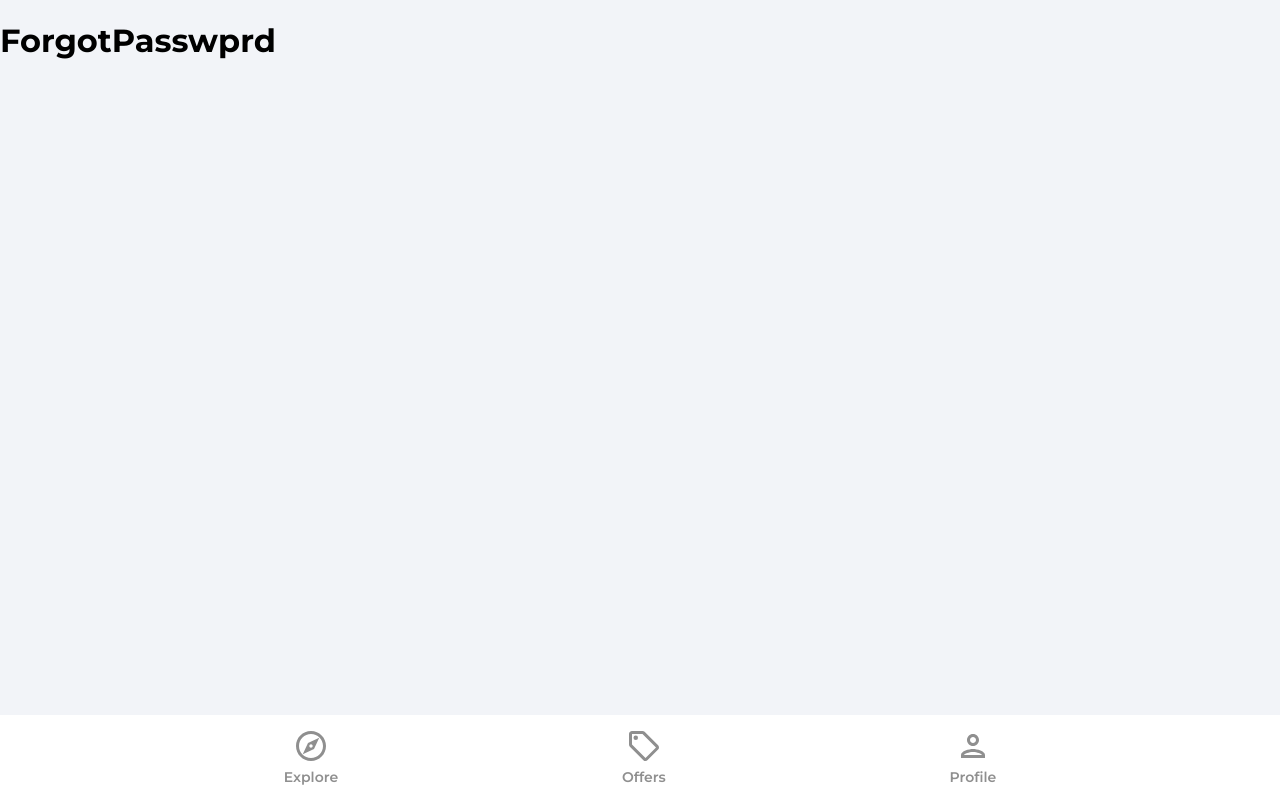
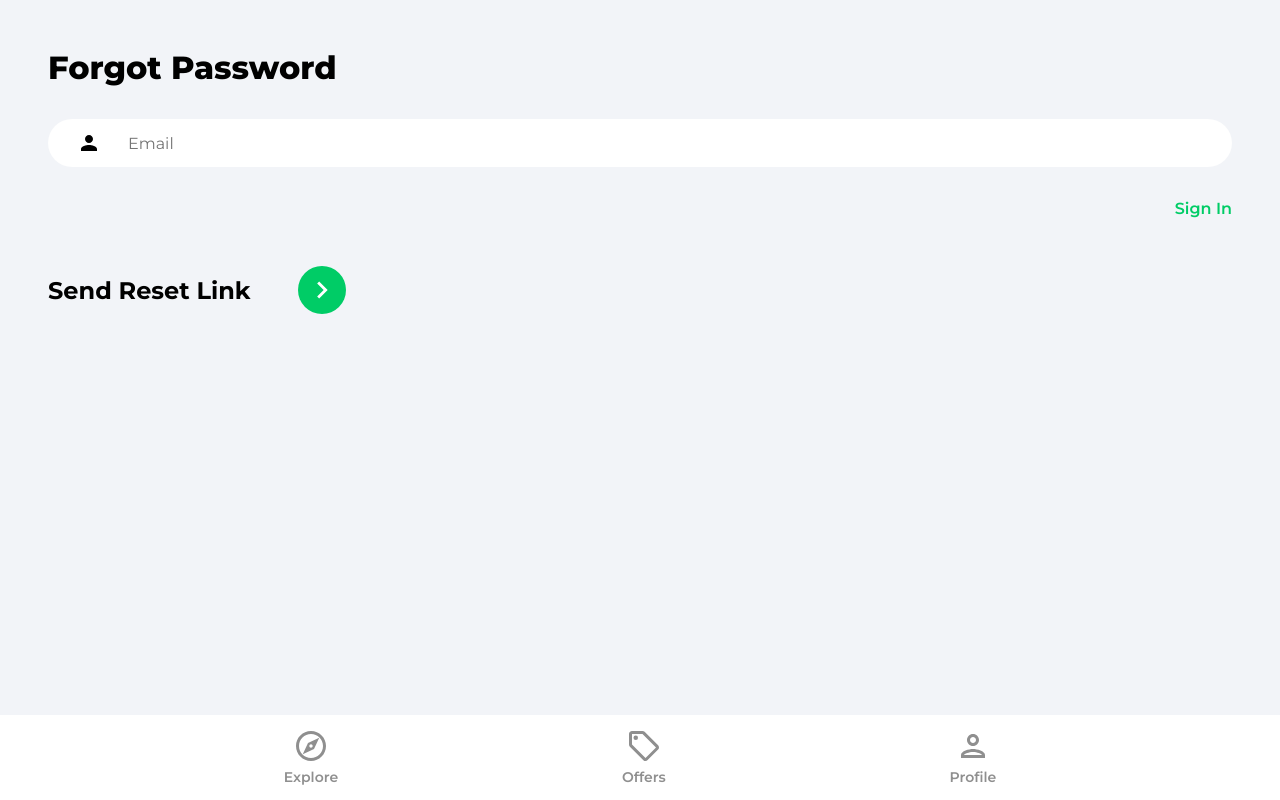
Before and after one commit to GaryChengld/house-marketplace, a React (Create React App) app: page /forgot-password in a window 1280 px wide. Built offline with nearby package versions, Linux system fonts and the light colour scheme.

Commit message:
forgot password

```diff
--- a/src/App.js
+++ b/src/App.js
@@ -2,6 +2,7 @@
 import { ToastContainer } from 'react-toastify'
 import 'react-toastify/dist/ReactToastify.css'
 import Navbar from './components/Navbar'
+import PrivateRoute from './components/PrivateRoute'
 import Explore from './pages/Explore'
 import Offers from './pages/Offers'
 import Profile from './pages/Profile'
@@ -16,7 +17,9 @@
         <Routes>
           <Route path='/' element={<Explore />} />
           <Route path='/offers' element={<Offers />} />
-          <Route path='/profile' element={<Profile />} />
+          <Route path='/profile' element={<PrivateRoute />}>
+            <Route path='/profile' element={<Profile />} />
+          </Route>
           <Route path='/sign-in' element={<SignIn />} />
           <Route path='/sign-up' element={<SignUp />} />
           <Route path='/forgot-password' element={<ForgotPassword />} />
--- /dev/null
+++ b/src/components/PrivateRoute.jsx
@@ -0,0 +1,15 @@
+import { Navigate, Outlet } from 'react-router-dom'
+import { useAuthStatus } from '../hooks/useAuthStatus'
+import Spinner from './Spinner'
+
+const PrivateRoute = () => {
+  const { loggedIn, checkingStatus } = useAuthStatus()
+
+  if (checkingStatus) {
+    return <Spinner />
+  }
+
+  return loggedIn ? <Outlet /> : <Navigate to='/sign-in' />
+}
+
+export default PrivateRoute
--- /dev/null
+++ b/src/components/Spinner.jsx
@@ -0,0 +1,9 @@
+function Spinner() {
+  return (
+    <div className='loadingSpinnerContainer'>
+      <div className='loadingSpinner'></div>
+    </div>
+  )
+}
+
+export default Spinner
--- /dev/null
+++ b/src/hooks/useAuthStatus.js
@@ -0,0 +1,32 @@
+import { useEffect, useState, useRef } from 'react'
+import { getAuth, onAuthStateChanged } from 'firebase/auth'
+
+export const useAuthStatus = () => {
+  const [loggedIn, setLoggedIn] = useState(false)
+  const [checkingStatus, setCheckingStatus] = useState(true)
+  const isMounted = useRef(true)
+
+  useEffect(() => {
+    if (isMounted) {
+      const auth = getAuth()
+      onAuthStateChanged(auth, (user) => {
+        if (user) {
+          setLoggedIn(true)
+        }
+        setCheckingStatus(false)
+      })
+    }
+
+    return () => {
+      isMounted.current = false
+    }
+  }, [isMounted])
+
+  return { loggedIn, checkingStatus }
+}
+
+// Protected routes in v6
+// https://stackoverflow.com/questions/65505665/protected-route-with-firebase
+
+// Fix memory leak warning
+// https://stackoverflow.com/questions/59780268/cleanup-memory-leaks-on-an-unmounted-component-in-react-hooks
--- a/src/pages/ForgotPassword.jsx
+++ b/src/pages/ForgotPassword.jsx
@@ -1,9 +1,48 @@
-function ForgotPasswprd() {
+import { useState } from 'react'
+import { Link } from 'react-router-dom'
+import { getAuth, sendPasswordResetEmail } from 'firebase/auth'
+import { toast } from 'react-toastify'
+import { ReactComponent as ArrowRightIcon } from '../assets/svg/keyboardArrowRightIcon.svg'
+
+function ForgotPassword() {
+  const [email, setEmail] = useState('')
+
+  const onChange = (e) => setEmail(e.target.value)
+
+  const onSubmit = async (e) => {
+    e.preventDefault()
+    try {
+      const auth = getAuth()
+      await sendPasswordResetEmail(auth, email)
+      toast.success('Email was sent')
+    } catch (error) {
+      toast.error('Could not send reset email')
+    }
+  }
+
   return (
-    <div>
-      <h1>ForgotPasswprd</h1>
+    <div className='pageContainer'>
+      <header>
+        <p className='pageHeader'>Forgot Password</p>
+      </header>
+
+      <main>
+        <form onSubmit={onSubmit}>
+          <input type='email' className='emailInput' placeholder='Email' id='email' value={email} onChange={onChange} />
+          <Link className='forgotPasswordLink' to='/sign-in'>
+            Sign In
+          </Link>
+
+          <div className='signInBar'>
+            <div className='signInText'>Send Reset Link</div>
+            <button className='signInButton'>
+              <ArrowRightIcon fill='#ffffff' width='34px' height='34px' />
+            </button>
+          </div>
+        </form>
+      </main>
     </div>
   )
 }
 
-export default ForgotPasswprd
+export default ForgotPassword
```
